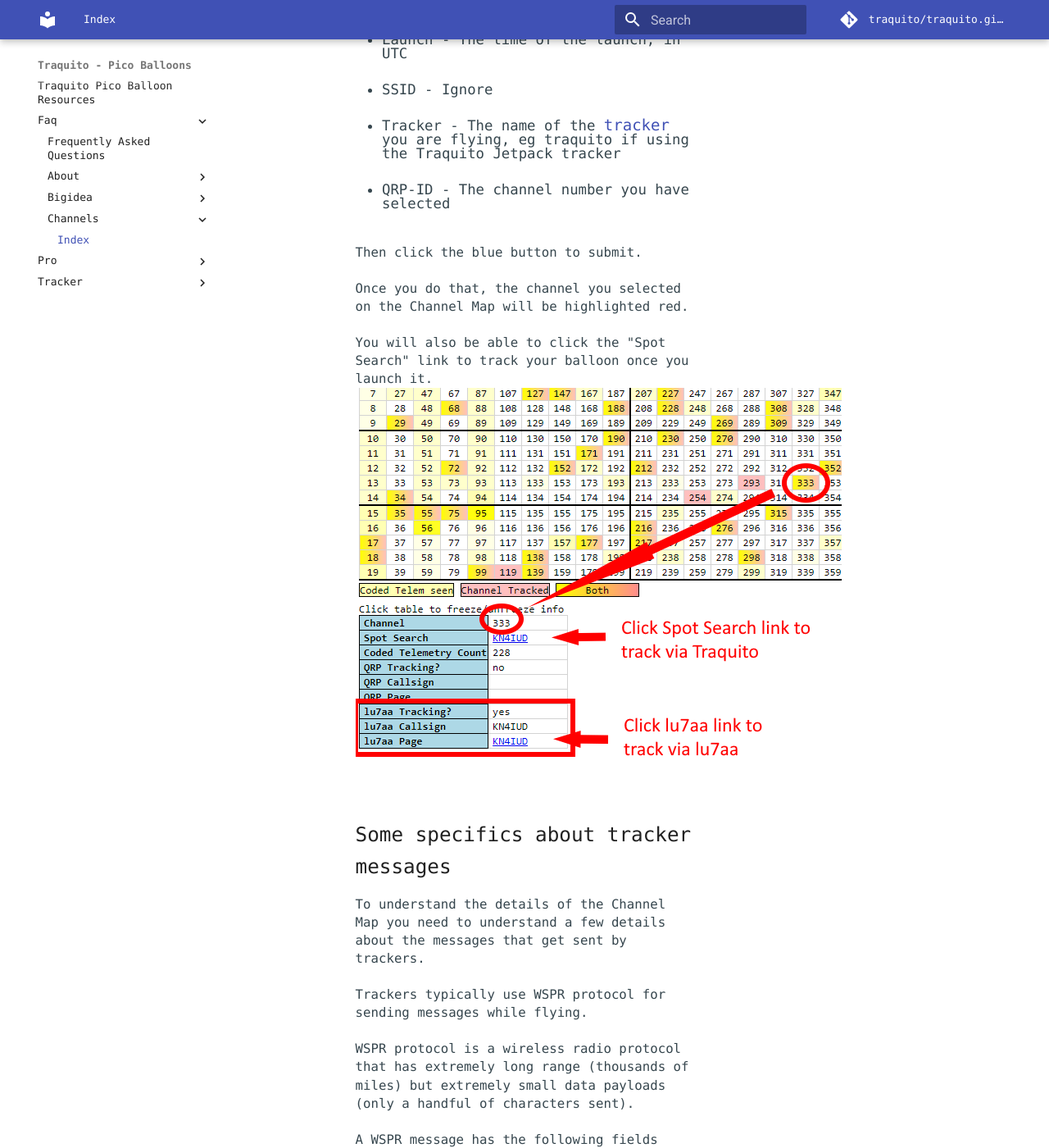
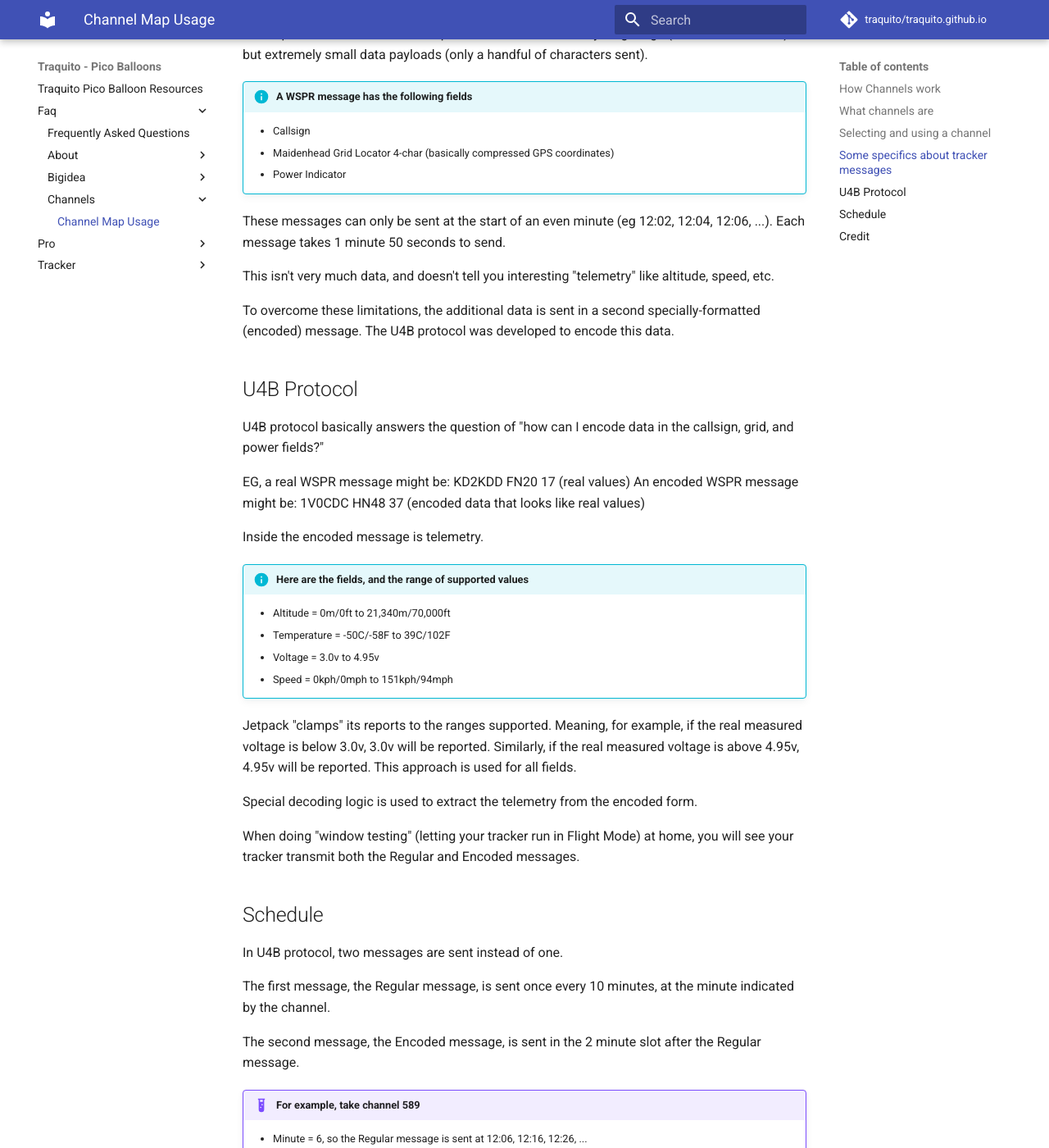
Before and after one commit to traquito/traquito.github.io, an MkDocs documentation site: the page built from docs/faq/channels/README.md, in a window 1280 px wide and 1400 px high, scrolled down 3235 px. Shown: the whole window at 82% size. Built offline with MkDocs 1.6.1 and Material for MkDocs 9.7.7, drawn with Linux system fonts in a browser that asks for light colours; comment, search, counter and statistics services are not loaded; some of the changed text lies outside the part shown.

Commit message:
faq/channels/ index now markdown

```diff
--- a/docs/faq/channels/README.md
+++ b/docs/faq/channels/README.md
@@ -1,71 +1,38 @@
-<!DOCTYPE html>
-<html lang="en">
-  <head>
-    <meta charset="utf-8">
-    <title>How Channels Work - Traquito</title>
+# Channel Map Usage
 
-    <!-- Google tag (gtag.js) -->
-    <script async src="https://www.googletagmanager.com/gtag/js?id=G-07H1M3KB40"></script>
-    <script>
-        window.dataLayer = window.dataLayer || [];
-        function gtag(){dataLayer.push(arguments);}
-        gtag('js', new Date());
+## How Channels work
 
-        gtag('config', 'G-07H1M3KB40');
-        </script>
+This page describes the Channel Map and how to use it
 
-<link rel="stylesheet" type="text/css" href="/css/traquito.css">
-<style>
-</style>
-  </head>
-  <body>
-    <div class="linkbar">
-        <a href="/" target="_blank">Home</a> > <a href="/faq" target="_blank">FAQ</a> > How Channels Work
-    </div>
+But first, a note:
 
-    <section class="allcontent">
+!!! note "Pico Ballooning is an amateur, non-commercial hobby."
+    There is no central authority for how people do it, the way they transmit, make trackers, or any other aspect of it.
+
+    That said, it's in everyone's benefit to work collaboratively because less chance of accidental interference.
+
+    This page represents a way of avoiding interference when flying pico balloons.  There are other ways.
 
 
-        <section class="content">
-            <span class="heading">This page describes the Channel Map and how to use it</span>
-            <pre class="text">
-<u>But first, a note</u>
+## What channels are
 
-Pico Ballooning is an amateur, non-commercial hobby.
-
-There is no central authority for how people do it, the way they transmit, make trackers, or any other aspect of it.
-
-That said, it's in everyone's benefit to work collaboratively because less chance of accidental interference.
-
-This page represents a way of avoiding interference when flying pico balloons.  There are others.
-            </pre>
-        </section>
-
-
-        <section class="content">
-            <span class="heading">What channels are</span>
-
-            <pre class="text">
-Pico Balloon <a href="/tracker" target="_blank">trackers</a> use radio transmissions to announce their location so that you can <a href="/search/spots/dashboard/?band=20m&channel=269&callsign=KD2KDD&limit=2000&dtGte=2023-05-08&dtLte=2023-06-01" target="_blank">track</a> them.
+Pico Balloon [trackers](/tracker) use radio transmissions to announce their location so that you can [track](/search/spots/dashboard/?band=20m&channel=269&callsign=KD2KDD&limit=2000&dtGte=2023-05-08&dtLte=2023-06-01) them.
 
 Without care, however, one tracker can conflict with another, messing up each other's data.
 
 To avoid that conflict, a scheme was developed whereby each flying tracker could be assigned a number (a "channel"), which would differentiate it from another tracker.
 
-This is visually indicated in the <a href="/channelmap" target="_blank">Channel Map</a> page.
+This is visually indicated in the [Channel Map](/channelmap) page.
 
 Each number in the table is a channel.
 
 The color of each channel tells you something about whether the channel is being used or not.
 
-<a href="/channelmap" target="_blank"><img src="channels_all.png"></a>
-            </pre>
-        </section>
+[![](channels_all.png)](/channelmap)
 
 
-        <section class="content">
-            <span class="heading">Selecting and using a channel</span>
-            <pre class="text">
+## Selecting and using a channel
+
 If you're going to fly, you need to use a channel which isn't in use already.
 
 Any channel which is red is in use.
@@ -74,62 +41,57 @@
 
 Hovering your mouse over each channel reveals details about that channel in the box below the map.
 
-<span class="bold highlight">You can only use one channel at a time with the same minute (see the "min" value on the rightmost part of the Channel Map).
+!!! warning
+    You can only use one channel at a time with the same minute (see the "min" value on the rightmost part of the Channel Map).
 
-That means a maximum of 5 flights simultaneously, each with a different channel and different minute.</span>
+    That means a maximum of 5 flights simultaneously, each with a different channel and different minute.
 
 The day you are going to fly you will want to select a channel.
 
-Once you have your channel in mind, you will want to register it on the <a href="http://lu7aa.org/wsprset.asp" target="_blank">LU7AA website</a>.
-<a href="http://lu7aa.org/wsprset.asp" target="_blank"><img src="lu7aa.png"></a>
-The fields are:
-<ul>
-<li>Callsign - Your callsign</li>
-<li>Band - probably 20m, but make sure it's the same as what you chose on the Channel Map</li>
-<li>Balloon-ID - Ignore</li>
-<li>Time-Slot - Ignore</li>
-<li>Detail - Ignore</li>
-<li>Launch - The time of the launch, in UTC</li>
-<li>SSID - Ignore</li>
-<li>Tracker - The name of the <a href="/tracker" target="_blank">tracker</a> you are flying, eg traquito if using the Traquito Jetpack tracker</li>
-<li>QRP-ID - The channel number you have selected</li>
-</ul>
+Once you have your channel in mind, you will want to register it on the [LU7AA website](http://lu7aa.org/wsprset.asp).
+[![](lu7aa.png)](http://lu7aa.org/wsprset.asp)
+
+!!! info "The registration fields"
+    - Callsign - Your callsign
+    - Band - probably 20m, but make sure it's the same as what you chose on the Channel Map
+    - Balloon-ID - Ignore
+    - Time-Slot - Ignore
+    - Detail - Ignore
+    - Launch - The time of the launch, in UTC
+    - SSID - Ignore
+    - Tracker - The name of the [tracker](/tracker) you are flying, eg traquito if using the Traquito Jetpack tracker
+    - QRP-ID - The channel number you have selected
+
 Then click the blue button to submit.
 
 Once you do that, the channel you selected on the Channel Map will be highlighted red.
 
 You will also be able to click the "Spot Search" link to track your balloon once you launch it.
-<a href="/channelmap" target="_blank"><img src="register.png"></a>
-            </pre>
-        </section>
+[![](register.png)](/channelmap)
 
 
-        <section class="content">
-            <span class="heading">Some specifics about tracker messages</span>
-            <pre class="text">
+## Some specifics about tracker messages
+
 To understand the details of the Channel Map you need to understand a few details about the messages that get sent by trackers.
 
 Trackers typically use WSPR protocol for sending messages while flying.
 
 WSPR protocol is a wireless radio protocol that has extremely long range (thousands of miles) but extremely small data payloads (only a handful of characters sent).
 
-A WSPR message has the following fields
-<ul>
-<li>Callsign</li>
-<li>Maidenhead Grid Locator 4-char (basically compressed GPS coordinates)</li>
-<li>Power Indicator</li>
-</ul>
+!!! info "A WSPR message has the following fields"
+    - Callsign
+    - Maidenhead Grid Locator 4-char (basically compressed GPS coordinates)
+    - Power Indicator
+
 These messages can only be sent at the start of an even minute (eg 12:02, 12:04, 12:06, ...).  Each message takes 1 minute 50 seconds to send.
 
 This isn't very much data, and doesn't tell you interesting "telemetry" like altitude, speed, etc.
 
 To overcome these limitations, the additional data is sent in a second specially-formatted (encoded) message.  The U4B protocol was developed to encode this data.
-            </pre>
-        </section>
 
-        <section class="content">
-            <span class="heading">U4B Protocol</span>
-            <pre class="text">
+
+## U4B Protocol
+
 U4B protocol basically answers the question of "how can I encode data in the callsign, grid, and power fields?"
 
 EG, a real WSPR message might be: KD2KDD FN20 17 (real values)
@@ -137,74 +99,47 @@
 
 Inside the encoded message is telemetry.
 
-Here are the fields, and the range of supported values:
-<ul>
-<li>Altitude    = 0m/0ft to 21,340m/70,000ft</li>
-<li>Temperature = -50C/-58F to 39C/102F</li>
-<li>Voltage     = 3.0v to 4.95v</li>
-<li>Speed       = 0kph/0mph to 151kph/94mph</li>
-</ul>
+!!! info "Here are the fields, and the range of supported values"
+    - Altitude    = 0m/0ft to 21,340m/70,000ft
+    - Temperature = -50C/-58F to 39C/102F
+    - Voltage     = 3.0v to 4.95v
+    - Speed       = 0kph/0mph to 151kph/94mph
+
 Jetpack "clamps" its reports to the ranges supported.  Meaning, for example, if the real measured voltage is below 3.0v, 3.0v will be reported.  Similarly, if the real measured voltage is above 4.95v, 4.95v will be reported.  This approach is used for all fields.
 
 Special decoding logic is used to extract the telemetry from the encoded form.
 
 When doing "window testing" (letting your tracker run in Flight Mode) at home, you will see your tracker transmit both the Regular and Encoded messages.
-            </pre>
-        </section>
 
 
-        <section class="content">
-            <span class="heading">Schedule</span>
-            <pre class="text">
+## Schedule
+
 In U4B protocol, two messages are sent instead of one.
 
 The first message, the Regular message, is sent once every 10 minutes, at the minute indicated by the channel.
 
 The second message, the Encoded message, is sent in the 2 minute slot after the Regular message.
 
-For example, take channel 589:
-<ul>
-<li>Minute = 6, so the Regular message is sent at 12:06, 12:16, 12:26, ...</li>
-<li>Minute + 2 = 8, so the Encoded message is sent at 12:08, 12:18, 12:28, ...</li>
-</ul>
+!!! example "For example, take channel 589"
+    - Minute = 6, so the Regular message is sent at 12:06, 12:16, 12:26, ...
+    - Minute + 2 = 8, so the Encoded message is sent at 12:08, 12:18, 12:28, ...
+
 Notice that there is a "lane" concept, corresponding to a specific frequency, which differentiates some channels from others, despite having the same minute ("min") value.
-<a href="/channelmap" target="_blank"><img src="schedule.png"></a>
-            </pre>
-        </section>
+[![](schedule.png)](/channelmap)
 
-        <section class="content">
-            <span class="heading">Tying together Regular and Encoded messages</span>
-            <pre class="text">
-When you <a href="/search/spots/dashboard/?band=20m&channel=269&callsign=KD2KDD&limit=2000&dtGte=2023-05-08&dtLte=2023-06-01" target="_blank">track</a> your flight, in addition to a map and graphs, you also get a table of data.
+
+Tying together Regular and Encoded messages
+
+When you [track](/search/spots/dashboard/?band=20m&channel=269&callsign=KD2KDD&limit=2000&dtGte=2023-05-08&dtLte=2023-06-01) your flight, in addition to a map and graphs, you also get a table of data.
 
 Traquito automatically finds and aligns the two messages, as well as decodes the messages, then maps/graphs them.
-<a href="together.png" target="_blank"><img src="together.png"></a>
-            </pre>
-        </section>
+[![](together.png)](together.png)
 
 
-        <section class="content">
-            <span class="heading">Credit</span>
+## Credit
 
-            <pre class="text">
-<a href="http://www.hanssummers.com/" target="_blank">Hans Summers</a> designed the channel scheme as well as the U4B protocol.  It was in use in his <a href="https://qrp-labs.com/u4b.html" target="_blank">U4B tracker</a> first, before Traquito existed.
+[Hans Summers](http://www.hanssummers.com/) designed the channel scheme as well as the U4B protocol.  It was in use in his [U4B tracker](https://qrp-labs.com/u4b.html) first, before Traquito existed.
 
-Pedro Converso runs the <a href="http://lu7aa.org/wsprset.asp" target="_blank">LU7AA</a> tracking and registration website.
+Pedro Converso runs the [LU7AA](http://lu7aa.org/wsprset.asp) tracking and registration website.
 
-To learn more about the relationship between different WSPR Pico Balloon sites, see the FAQ page on <a href="/faq/sites/" target="_blank">Site Relationships</a>.
-            </pre>
-        </section>
-
-
-
-    </section>
-
-    <br/><br/><br/>
-    <br/><br/><br/>
-    <br/><br/><br/>
-    <br/><br/><br/>
-    <br/><br/><br/>
-    <br/><br/><br/>
-
-  </body>
-</html>
+To learn more about the relationship between different WSPR Pico Balloon sites, see the FAQ page on [Site Relationships](/faq/sites/).
```
